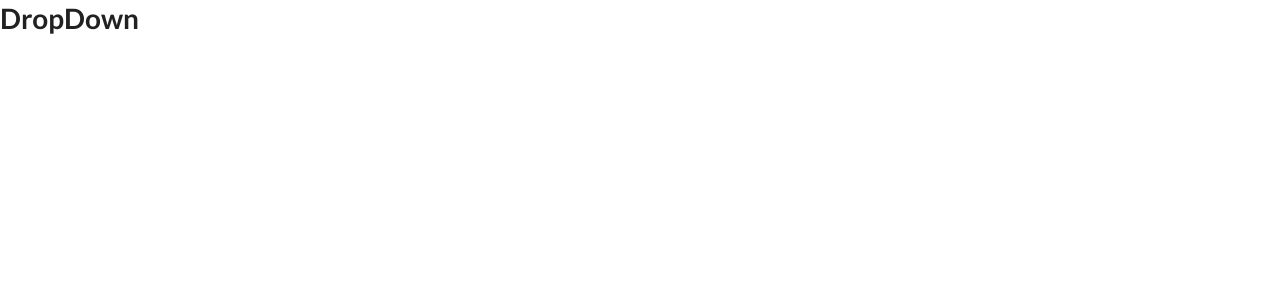
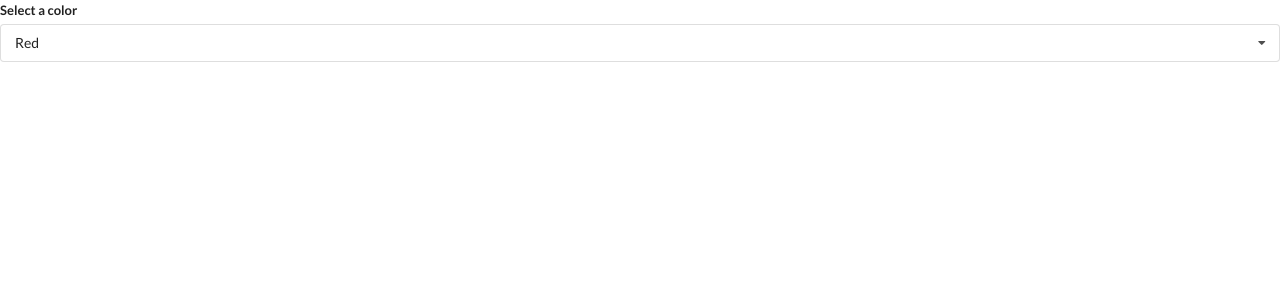
Before and after one commit to jrmeyers92/widgets, a React (Create React App) app: page / in a window 1280 px wide. Shown: the top 300 px of the page. Built offline with nearby package versions, Linux system fonts and the light colour scheme.

Commit message:
dropdown working

```diff
--- a/src/App.js
+++ b/src/App.js
@@ -1,4 +1,4 @@
-import React from "react";
+import React, { useState } from "react";
 import Accordion from "./components/Accordion";
 import Search from "./components/Search";
 import Dropdown from "./components/Dropdown";
@@ -34,9 +34,13 @@ const options = [
 ];
 
 export default () => {
+	const [selected, setselected] = useState(options[0]);
+
 	return (
-		// <Accordion items={ items } />
-		// <Search />
-		<Dropdown options={options} />
+		<Dropdown
+			selected={selected}
+			onSelectedChange={setselected}
+			options={options}
+		/>
 	);
 };
--- a/src/components/Dropdown.js
+++ b/src/components/Dropdown.js
@@ -1,7 +1,39 @@
-import React from "react";
+import React, { useState } from "react";
 
-const DropDown = () => {
-	return <h1>DropDown </h1>;
+const DropDown = ({ options, selected, onSelectedChange }) => {
+	const [open, setOpen] = useState(false);
+
+	const redneredOptions = options.map((option) => {
+		if (option.value === selected.value) {
+			return null;
+		}
+
+		return (
+			<div
+				key={option.value}
+				className='item'
+				onClick={() => onSelectedChange(option)}>
+				{option.label}
+			</div>
+		);
+	});
+
+	return (
+		<div className='ui form'>
+			<div className='field'>
+				<label className='label'>Select a color </label>
+				<div
+					onClick={() => setOpen(!open)}
+					className={`ui selection dropdown ${open ? "visible active" : ""}`}>
+					<i className='dropdown icon'></i>
+					<div className='text'>{selected.label}</div>
+					<div className={`menu ${open ? "visible transition" : ""}`}>
+						{redneredOptions}
+					</div>
+				</div>
+			</div>
+		</div>
+	);
 };
 
 export default DropDown;
```
